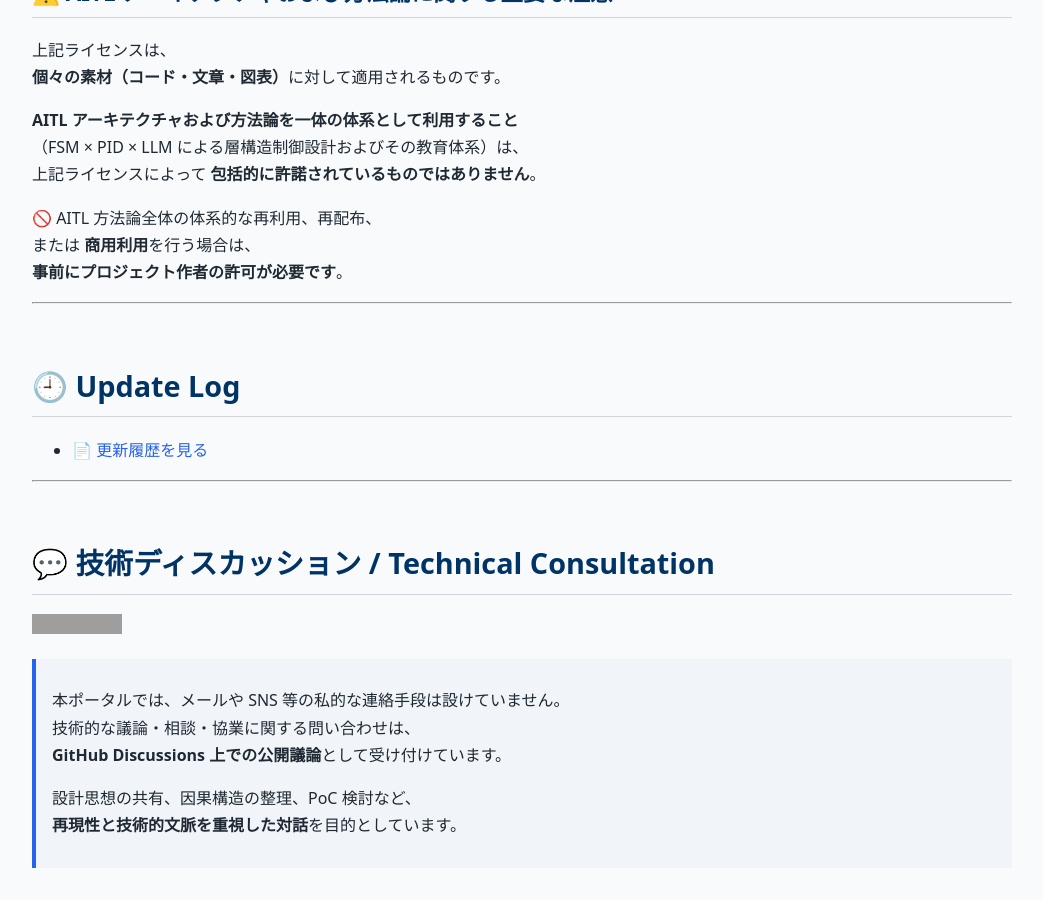
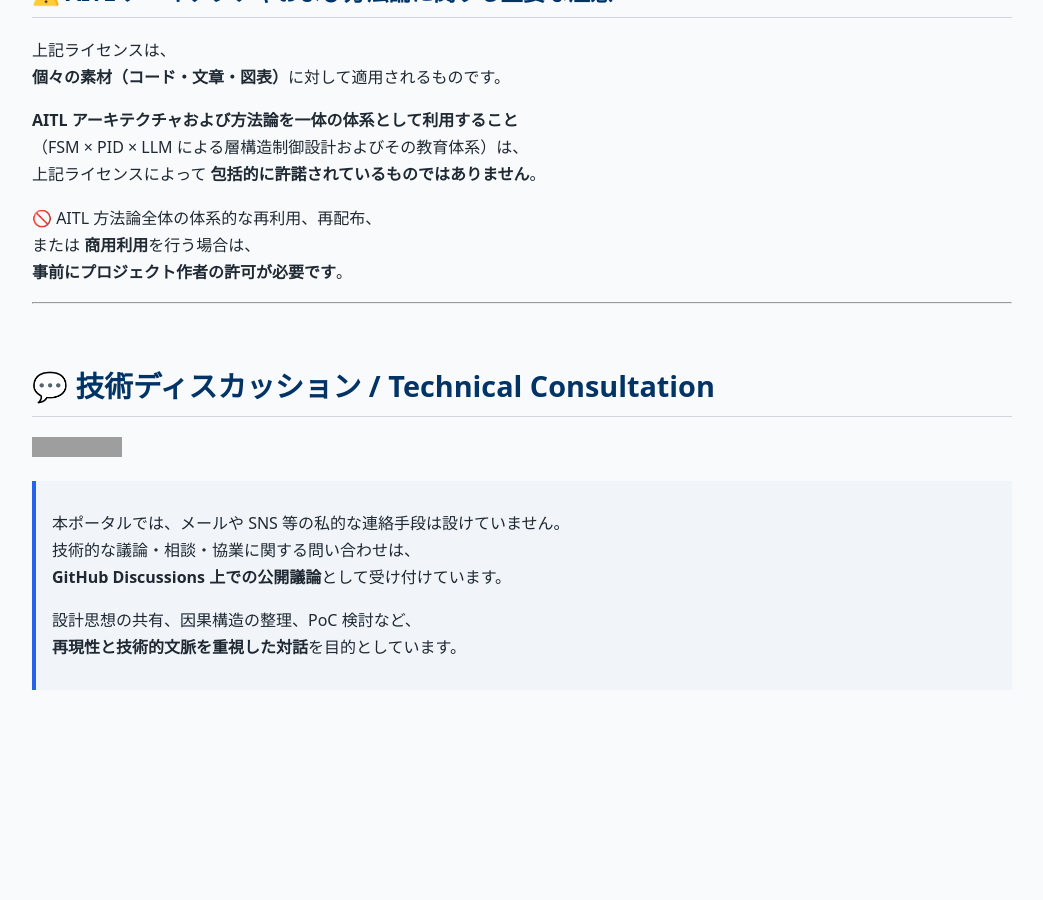
Before and after one commit to Samizo-AITL/Samizo-AITL.github.io, a Jekyll site: the page built from portal/index.md, in a window 1280 px wide and 900 px high, scrolled down 26609 px. Shown: the whole window, without its empty margins (118-1161 px from the left). Built offline with Jekyll 4.4.1, drawn with Linux system fonts in a browser that asks for light colours; our own code applies the rules of GitHub Pages for plain Markdown files; after the commit the page ends 27331 px from its top, so only the background shows below that; grey boxes are pictures that could not be loaded.

Commit message:
Update index.md

```diff
--- a/portal/index.md
+++ b/portal/index.md
@@ -840,12 +840,6 @@ AITL における責務分離（PID / FSM / NN・RL / LLM）を
 
 ---
 
-# 🕘 Update Log
-
-- [📄 更新履歴を見る](https://samizo-aitl.github.io/about/update/)
-
----
-
 # 💬 技術ディスカッション / Technical Consultation
 
 [![Discussion](https://img.shields.io/badge/Discussion-Technical%20Consultation-6f42c1?logo=github)](https://github.com/Samizo-AITL/Samizo-AITL.github.io/discussions)
```
